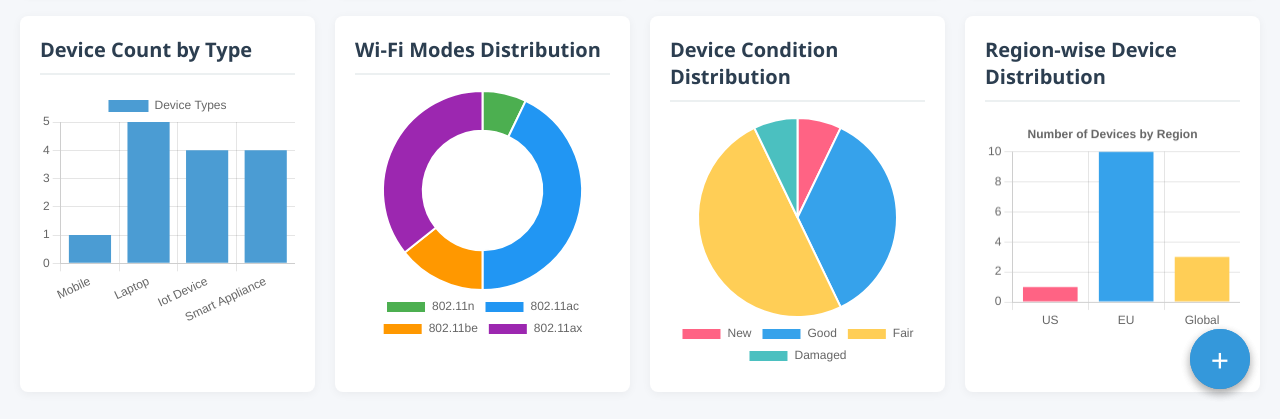
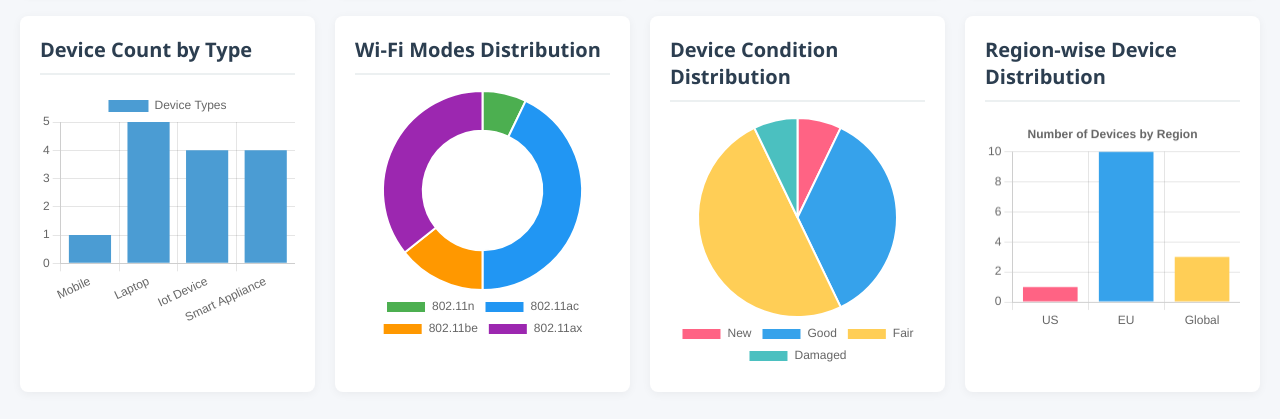
Before and after one commit to AbhishekCandela/Inventory-Dashboard, a Flask app: template templates/graphs.html in a window 1280 px wide. Shown: the part 381-800 px from the top of the page. Run offline with Flask 3, Linux system fonts and the light colour scheme; data comes from the database, SQL or seed files in the repository; the template is opened without the code that fills it: most values are stand-ins (such as "Sample title", 1, 10 or a date in 2020).

Commit message:
graphs.html:restrict 'Add Device' access to users with role

```diff
--- a/templates/graphs.html
+++ b/templates/graphs.html
@@ -64,9 +64,6 @@
 
             <button class="reset-filters" id="resetFilters">Reset Filters</button>
         </div>
-
-        <a href="{{ url_for('form') }}" class="add-device-btn" title="Add New Device">+</a>
-
         <div class="metrics-row">
             <div class="metric-card">
                 <div class="metric-label" style="font-weight: bold;">Total Devices</div>
@@ -107,7 +104,9 @@
             <canvas id="regionChart" height="250" width="300"></canvas>
         </div>
 
+        {% if user.role == 'admin' %}
         <a href="{{ url_for('form') }}" class="add-device-btn" id="addDeviceBtn" title="Add New Device">+</a>
+        {% endif %}
     </div>
 
     <script>
```
